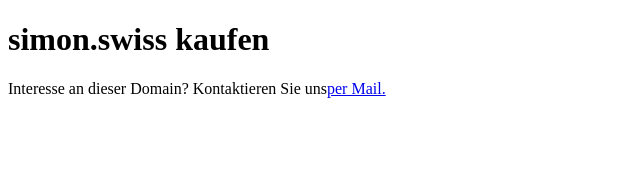
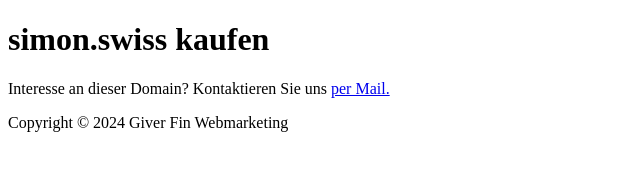
Before and after one commit to e-admin-ch/simon.swiss, a plain HTML site: page index.html in a window 1280 px wide. Shown: the whole page, without its empty margins (0-640 px from the left). Drawn offline with Linux system fonts and the light colour scheme.

Commit message:
copyright

```diff
--- a/index.html
+++ b/index.html
@@ -7,6 +7,10 @@
 </head>
 <body>
     <h1>simon.swiss kaufen</h1>
-    <p>Interesse an dieser Domain? Kontaktieren Sie uns<a href="mailto:giver.fin@gmail.com">per Mail.</a></p>
+    <p>Interesse an dieser Domain? Kontaktieren Sie uns <a href="mailto:giver.fin@gmail.com">per Mail.</a></p>
+
+
+
+    <p>Copyright © 2024 Giver Fin Webmarketing</p>
 </body>
 </html>
```
